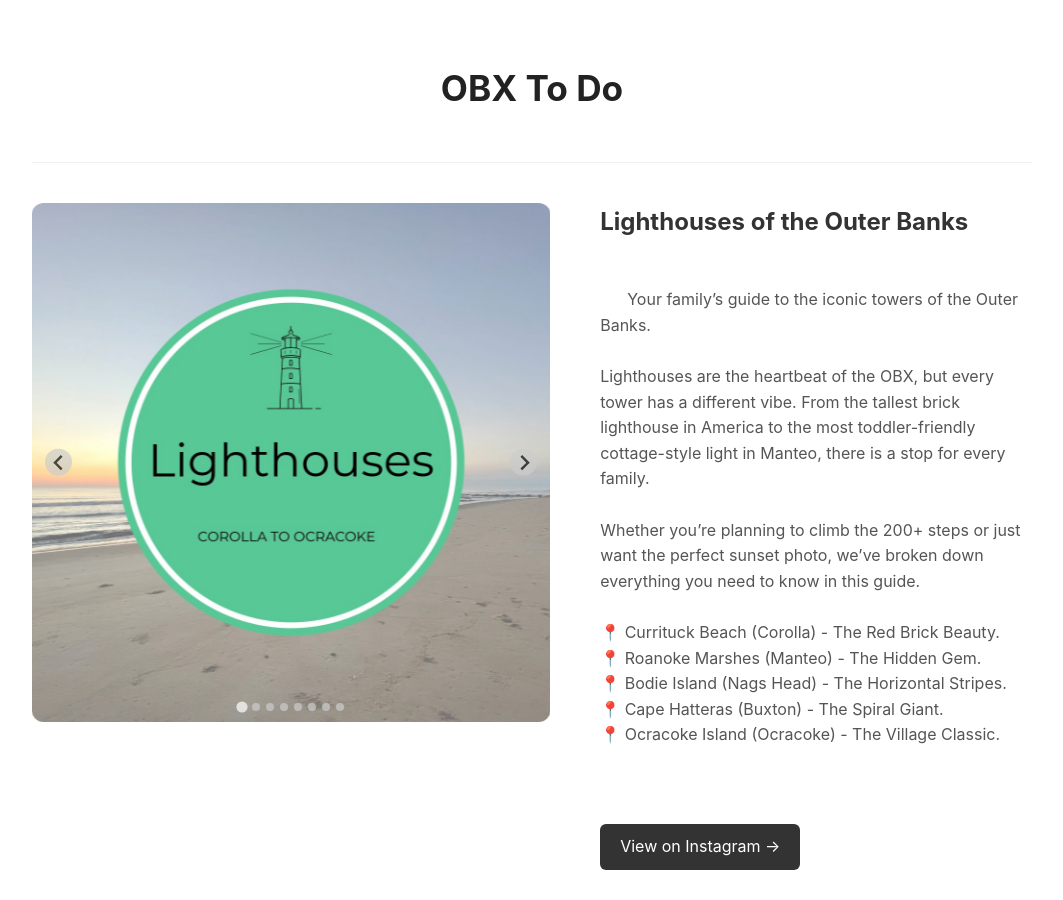
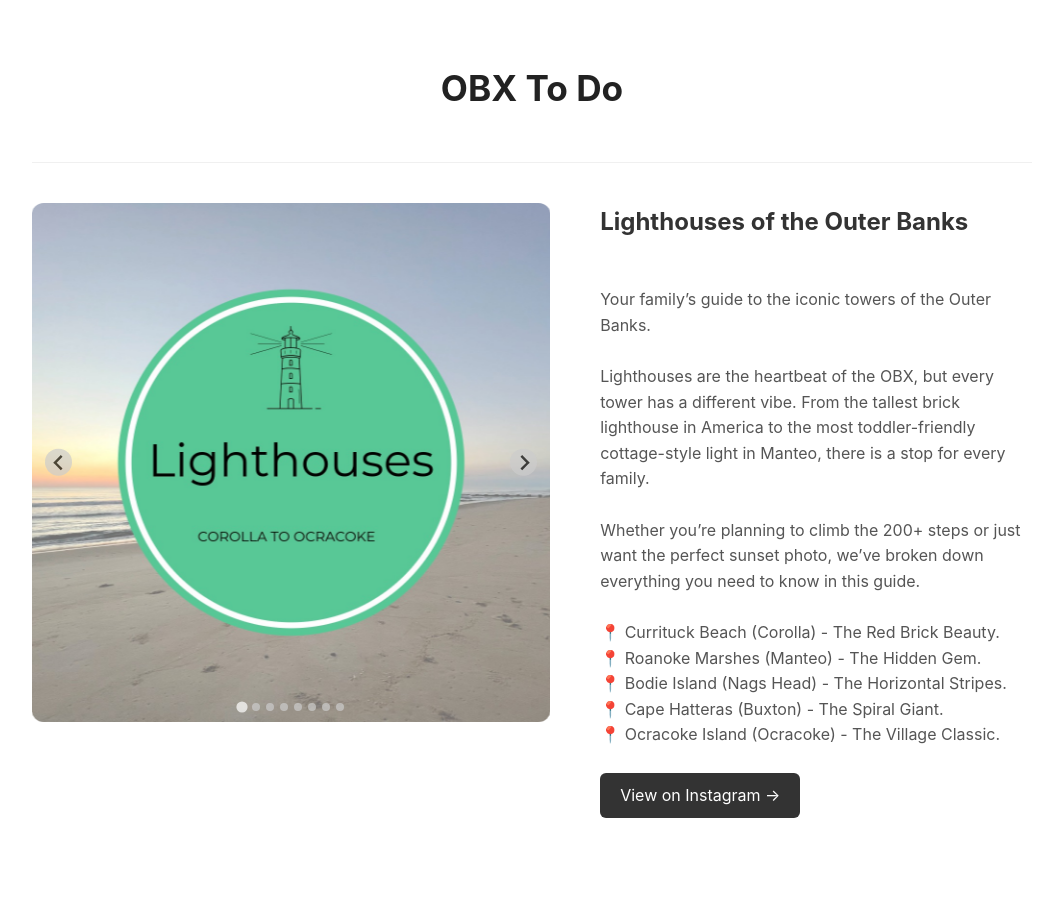
Before and after one commit to obxtodo/obxtodo.com, a Jekyll site: the page built from _gallery/lighthouse.md, in a window 1280 px wide. Shown: the whole page, without its empty margins (108-1171 px from the left). Built offline with Jekyll 4.4.1, drawn with Linux system fonts in a browser that asks for light colours.

Commit message:
Update gallery-post.html
Signed-off-by: obxtodo <obxtodo@gmail.com>

```diff
--- a/_layouts/gallery-post.html
+++ b/_layouts/gallery-post.html
@@ -21,9 +21,10 @@
   <div class="post-content">
     <h2 style="margin-top: 0;">{{ page.title }}</h2>
 
-    <div style="white-space: pre-wrap; margin-bottom: 25px; color: #555;">
-      {{ page.description }}
-    </div>
+<div style="white-space: pre-line; margin-bottom: 25px; color: #555;">
+  {{ page.description | strip }}
+</div>
+
 
 
       <a href="{{ page.instagram_url }}" target="_blank" style="display: inline-block; padding: 10px 20px; background: #333; color: #fff; border-radius: 6px; text-decoration: none;">
```
